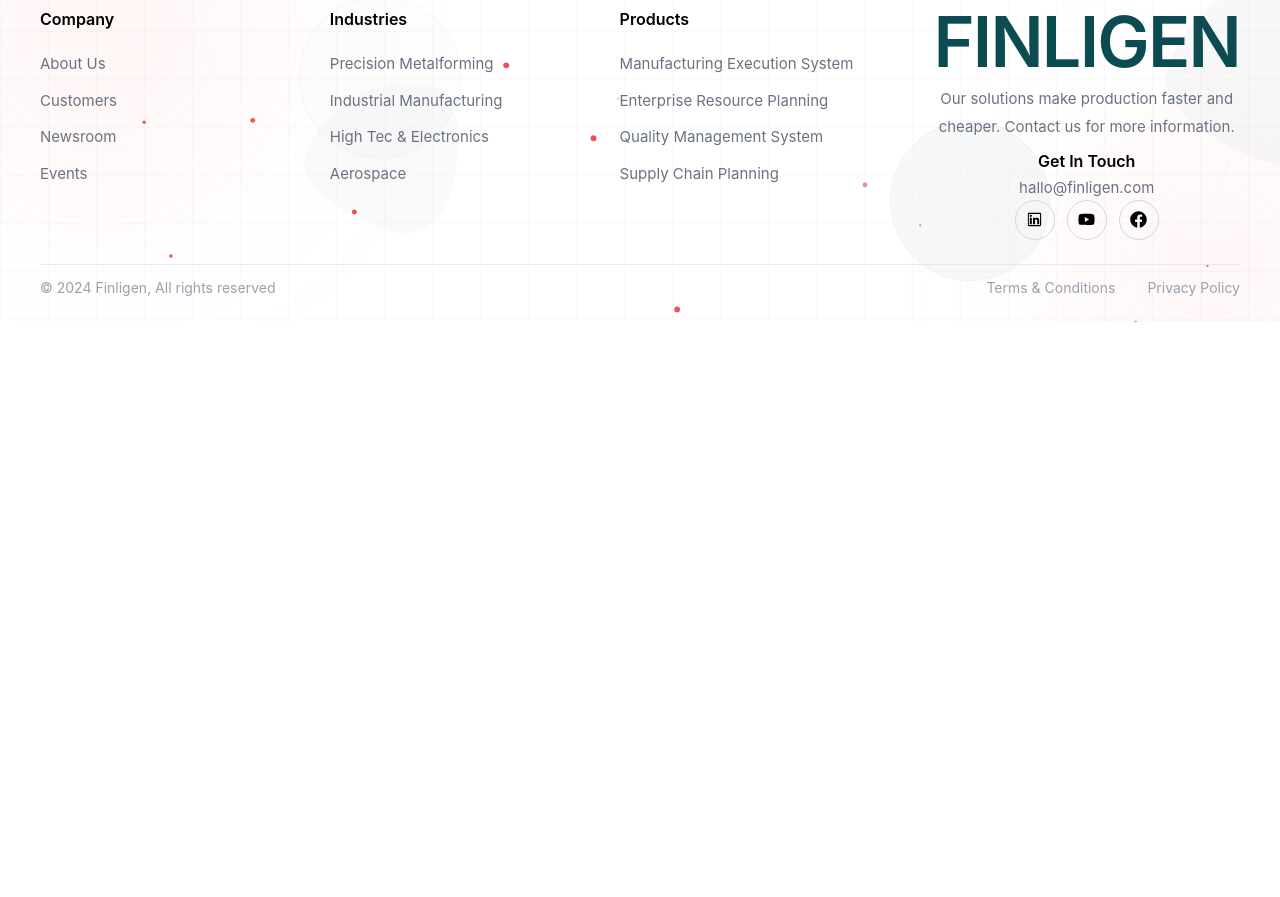
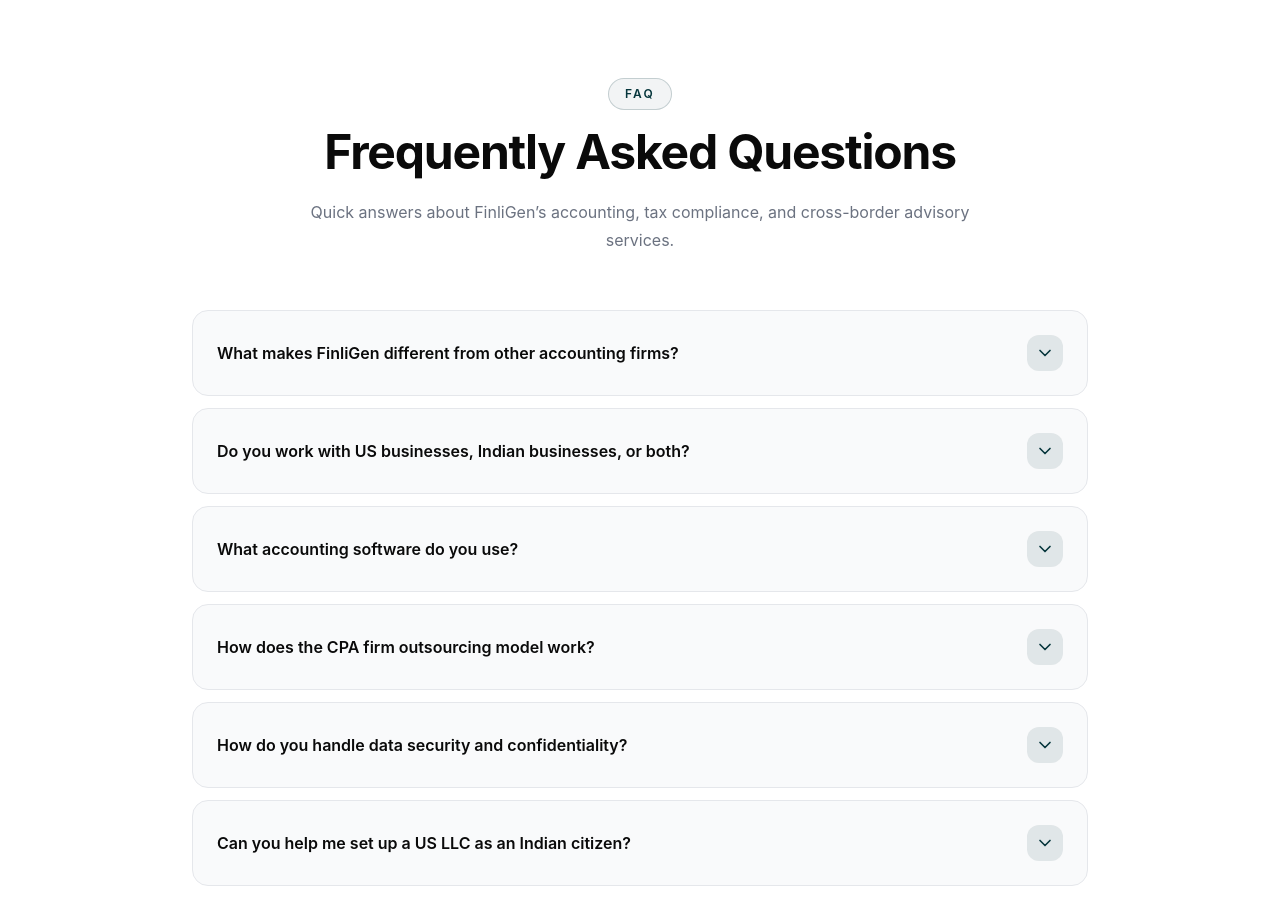
Before and after one commit to Amitkr77/Finligen, a React (Vite) app: page / in a window 1280 px wide. Shown: the part 10000-10897 px from the top of the page. Before the commit the page ends 10322 px from the top, so only its background shows below. Built offline with nearby package versions, Linux system fonts and the light colour scheme.

Commit message:
Updated code

```diff
--- /dev/null
+++ b/src/components/Home/HomeFAQ.jsx
@@ -0,0 +1,151 @@
+"use client";
+
+import React, { useState } from "react";
+import { motion, AnimatePresence } from "framer-motion";
+import { FiChevronDown } from "react-icons/fi";
+// const faqs = [
+//   {
+//     q: "What services does FinliGen provide?",
+//     a: "FinliGen provides US tax compliance, CPA firm outsourcing, US LLC setup, offshore bookkeeping, virtual CFO services, and India–US cross-border tax advisory.",
+//   },
+//   {
+//     q: "Do you help with US tax and sales tax compliance?",
+//     a: "Yes. We help with nexus analysis, sales tax registration, monthly or quarterly filings, IRS return preparation, and ecommerce tax compliance.",
+//   },
+//   {
+//     q: "Can FinliGen help non-US residents set up a US LLC?",
+//     a: "Yes. We assist with LLC formation, EIN application, operating agreements, registered agent setup, banking guidance, and first-year compliance.",
+//   },
+//   {
+//     q: "Do you work with CPA firms as a white-label partner?",
+//     a: "Yes. FinliGen supports CPA firms with white-label bookkeeping, workpaper preparation, tax return drafts, payroll reconciliation, and account finalization.",
+//   },
+//   {
+//     q: "Do you support India–US cross-border compliance?",
+//     a: "Yes. We help with FEMA compliance, transfer pricing, DTAA planning, foreign tax credit planning, and India–US entity structuring.",
+//   },
+// ];
+
+const faqs = [
+  {
+    q: "What makes FinliGen different from other accounting firms?",
+    a: "FinliGen specializes specifically in US–India cross-border finance — a niche most generalist firms don't understand deeply. Every engagement is reviewed by a qualified Chartered Accountant, and our team has 15+ years of focused experience in IRS compliance, US sales tax, FEMA, and ODI. We're not a generalist firm trying to do international work — it's all we do.",
+  },
+  {
+    q: "Do you work with US businesses, Indian businesses, or both?",
+    a: "Both. We work with Indian companies entering the US market, US CPA firms that need offshore accounting support, and global ecommerce brands that need US sales tax compliance. Our dual expertise in Indian and US financial regulation is what makes us uniquely positioned for cross-border clients.",
+  },
+  {
+    q: "What accounting software do you use?",
+    a: "We primarily work in QuickBooks Online and QuickBooks Desktop, which are the dominant platforms for US-standard bookkeeping. We also support Xero and can adapt to your existing software stack. All our bookkeepers are QuickBooks-trained and most hold ProAdvisor certification.",
+  },
+  {
+    q: "How does the CPA firm outsourcing model work?",
+    a: "We act as your white-label back-office. You send us client files via your preferred secure file-sharing system, we return completed bookkeeping, reconciliations, and/or tax prep drafts within an agreed SLA, typically 24–48 hours for standard files. We never contact your clients directly. You review, finalize, and deliver under your firm's name.",
+  },
+  {
+    q: "How do you handle data security and confidentiality?",
+    a: "All client data is handled under strict confidentiality agreements. We use encrypted file transfer, role-based access controls, and secure cloud storage. Our team members are individually bound by NDA. We can also work within your firm's existing security infrastructure for CPA outsourcing engagements.",
+  },
+  {
+    q: "Can you help me set up a US LLC as an Indian citizen?",
+    a: "Yes, this is one of our most common services. We handle the full formation process — state selection, LLC formation, EIN application, registered agent setup, and your first-year annual report compliance. We also advise on the optimal state of formation based on your business model and likely investor requirements.",
+  },
+  {
+    q: "What US states do you handle sales tax for?",
+    a: "All 50 states and Washington D.C. where sales tax applies. We conduct economic nexus analysis to determine which states require registration and filing based on your revenue thresholds and transaction counts, then handle registration, ongoing return preparation, and any amendment filing required.",
+  },
+  {
+    q: "How quickly can you get started with our account?",
+    a: "For most services, we can complete onboarding and begin work within 3–5 business days of signing. For CPA firm outsourcing, we typically run a 2-week trial engagement on a small client to calibrate quality expectations before full onboarding. Schedule a call and we'll give you an exact timeline based on your specific needs.",
+  },
+];
+export default function HomeFAQ() {
+  const [openFaq, setOpenFaq] = useState(null);
+
+  return (
+    <section className="w-full bg-white py-16 sm:py-20 lg:py-24 px-4 sm:px-6 lg:px-10">
+      <div className="max-w-4xl mx-auto">
+        <motion.div
+          initial={{ opacity: 0, y: 30 }}
+          whileInView={{ opacity: 1, y: 0 }}
+          viewport={{ once: false }}
+          transition={{ duration: 0.7 }}
+          className="text-center mb-10 sm:mb-14"
+        >
+          <span className="inline-block text-[#06363c] text-[10px] sm:text-[12px] tracking-[0.18em] font-semibold uppercase mb-3 border border-[#06363c]/20 rounded-full px-4 py-1.5 bg-[#06363c]/5">
+            FAQ
+          </span>
+
+          <h2 className="text-[#0a0a0a] text-[26px] sm:text-[34px] md:text-[42px] lg:text-[48px] font-bold leading-tight tracking-tight">
+            Frequently Asked Questions
+          </h2>
+
+          <p className="mt-4 text-[#6b7280] text-[13px] sm:text-[16px] leading-7 max-w-2xl mx-auto">
+            Quick answers about FinliGen’s accounting, tax compliance, and
+            cross-border advisory services.
+          </p>
+        </motion.div>
+
+        <div className="space-y-3">
+          {faqs.map((faq, i) => (
+            <motion.div
+              key={i}
+              initial={{ opacity: 0, y: 18 }}
+              whileInView={{ opacity: 1, y: 0 }}
+              viewport={{ once: false }}
+              transition={{ delay: i * 0.06 }}
+              className="rounded-2xl border border-gray-200 bg-gray-50 overflow-hidden hover:border-[#06363c]/25 transition-all duration-300"
+            >
+              <button
+                onClick={() => setOpenFaq(openFaq === i ? null : i)}
+                className="w-full flex items-center justify-between gap-4 text-left p-5 sm:p-6"
+              >
+                <h3 className="text-[#0a0a0a] text-[14px] sm:text-[16px] font-semibold leading-snug">
+                  {faq.q}
+                </h3>
+
+                <motion.div
+                  animate={{ rotate: openFaq === i ? 90 : 0 }}
+                  transition={{ duration: 0.25 }}
+                  className="w-9 h-9 min-w-9 rounded-xl bg-[#06363c]/10 text-[#06363c] flex items-center justify-center"
+                >
+                  <FiChevronDown size={20} />
+                </motion.div>
+              </button>
+
+              <AnimatePresence>
+                {openFaq === i && (
+                  <motion.div
+                    initial={{ height: 0, opacity: 0 }}
+                    animate={{ height: "auto", opacity: 1 }}
+                    exit={{ height: 0, opacity: 0 }}
+                    transition={{ duration: 0.3 }}
+                    className="overflow-hidden"
+                  >
+                    <div className="px-5 sm:px-6 pb-5 sm:pb-6">
+                      <div className="h-[1px] bg-gray-200 mb-4" />
+                      <p className="text-[#6b7280] text-[13px] sm:text-[15px] leading-7">
+                        {faq.a}
+                      </p>
+                    </div>
+                  </motion.div>
+                )}
+              </AnimatePresence>
+            </motion.div>
+          ))}
+        </div>
+
+        <div className="text-center mt-10">
+          <a
+            href="/contact"
+            className="inline-flex items-center justify-center gap-2 bg-[#06363c] hover:bg-[#052f35] text-white px-6 py-3 rounded-xl text-[14px] font-semibold transition-all duration-300"
+          >
+            Still have questions?
+            <FiChevronDown size={20} />
+          </a>
+        </div>
+      </div>
+    </section>
+  );
+}
--- a/src/pages/About.jsx
+++ b/src/pages/About.jsx
@@ -27,6 +27,7 @@ import {
 import { TbCertificate, TbBuildingBank } from "react-icons/tb";
 import { FiCheck, FiExternalLink, FiArrowRight, FiArrowUpRight } from "react-icons/fi";
 import { BsStars } from "react-icons/bs";
+import AboutSEO from "../seo/AboutSEO";
 
 /* ═════════════════════════════════════════════════════════════════
    ░░░ DESIGN TOKENS & CONFIGURATION ░░░
@@ -1707,6 +1708,7 @@ export default function AboutPage() {
         fontFamily: "inherit",
       }}
     >
+      <AboutSEO />
       <ScrollProgress />
 
 
--- a/src/pages/Cpa-firms.jsx
+++ b/src/pages/Cpa-firms.jsx
@@ -1,6 +1,7 @@
 import { motion } from "framer-motion";
 import { useState } from "react";
 import { FiPlus, FiMinus } from "react-icons/fi";
+import CPASEO from "../seo/CPAOutsourcingSEO";
 import {
   RiDoubleQuotesL,
 } from "react-icons/ri";
@@ -66,6 +67,8 @@ export default function CPAFirmPage() {
 
   return (
     <div className="bg-[#f5f5f3] overflow-hidden">
+      <CPASEO />
+
 
     {/* ─────────────────── HERO SECTION ─────────────────── */}
     <section className="-mt-16 relative min-h-screen flex items-center overflow-hidden bg-[#f5f5f3]">
--- a/src/pages/FinliGenBlog.jsx
+++ b/src/pages/FinliGenBlog.jsx
@@ -1,6 +1,6 @@
 import { useEffect, useState, useMemo, useCallback, memo } from "react";
 import { motion } from "framer-motion";
-
+import BlogSEO from "../seo/BlogSEO";
 // ─── Constants ───────────────────────────────────────────────────────────────
 
 const FINLIGEN_BLOG_DATA = [
@@ -442,6 +442,7 @@ function FinliGenBlog() {
 
   return (
     <div className="mx-auto max-w-7xl overflow-hidden bg-white font-sans text-gray-900 pt-2 sm:pt-4 md:pt-6 lg:pt-8">
+      <BlogSEO />
       {/* ── HERO ── */}
       <section className="flex flex-col lg:flex-row overflow-hidden pb-12 sm:pb-16 md:pb-20 lg:pb-24 border-b border-gray-200">
         {/* Left Panel */}
--- a/src/pages/Home.jsx
+++ b/src/pages/Home.jsx
@@ -9,6 +9,7 @@ import { IoCubeOutline } from "react-icons/io5";
 import { LuShieldHalf } from "react-icons/lu";
 import { AiOutlineLineChart } from "react-icons/ai";
 import { TbStack, TbNorthStar } from "react-icons/tb";
+import HomeFAQ from "../components/Home/HomeFAQ";
 
 const Home = () => {
   useEffect(() => {
@@ -2155,6 +2156,7 @@ const Home = () => {
           </div>
         </div>
       </section>
+      <HomeFAQ />
 
       {/* Global Keyframe Styles */}
       <style>{`
--- a/src/pages/Services.jsx
+++ b/src/pages/Services.jsx
@@ -2,6 +2,7 @@
 
 import React, { useState, useEffect, useCallback } from "react";
 import { motion, AnimatePresence } from "framer-motion";
+import ServicesSEO from "../seo/ServicesSEO";
 import {
   AiOutlineLineChart,
   AiOutlineCheckCircle,
@@ -18,7 +19,7 @@ import {
   AiOutlineLeft,
   AiOutlineRight,
 } from "react-icons/ai";
-import { TbStack, TbNorthStar, TbChevronDown } from "react-icons/tb";
+import { TbStack, TbNorthStar, TbChevronDown, TbHomeQuestion } from "react-icons/tb";
 import { LuShieldHalf } from "react-icons/lu";
 import { TiSpannerOutline } from "react-icons/ti";
 import { IoCubeOutline } from "react-icons/io5";
@@ -382,6 +383,7 @@ export default function ServicesPage() {
 
   return (
     <main className="bg-white min-h-screen overflow-x-hidden">
+      <ServicesSEO />
       {/* ═══════════════════════════════════════════════════════════
           SECTION 1 — HERO
       ═══════════════════════════════════════════════════════════ */}
```
